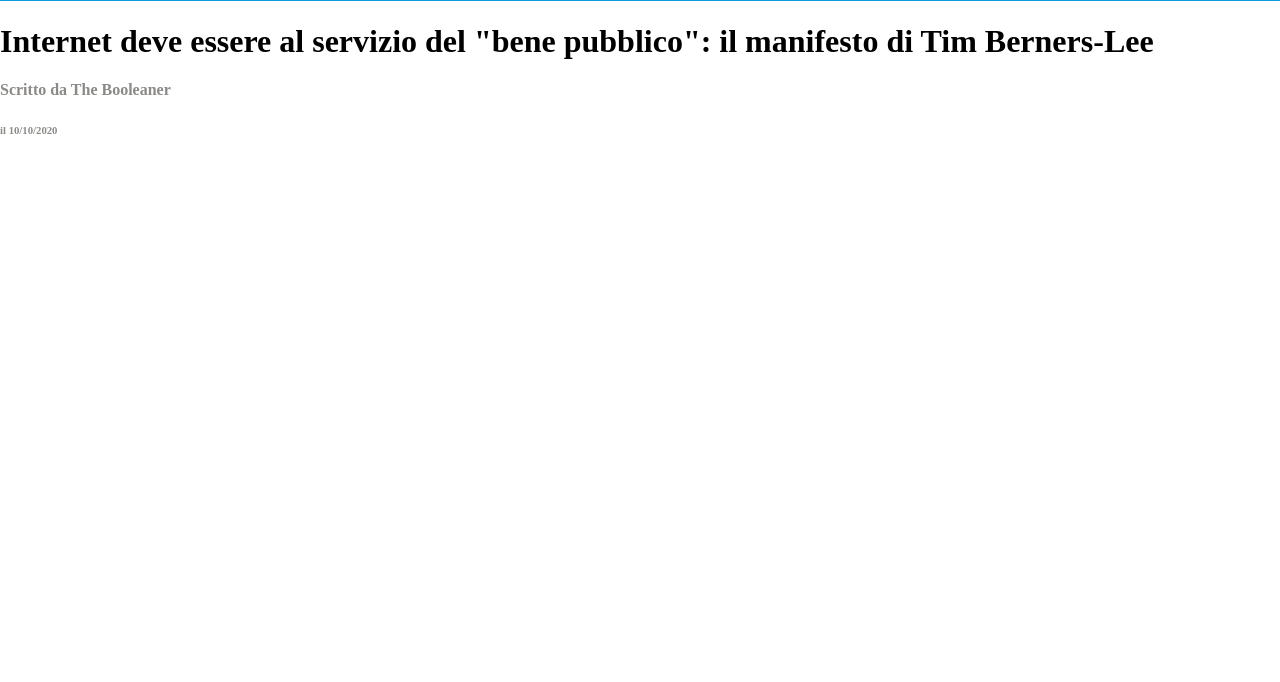
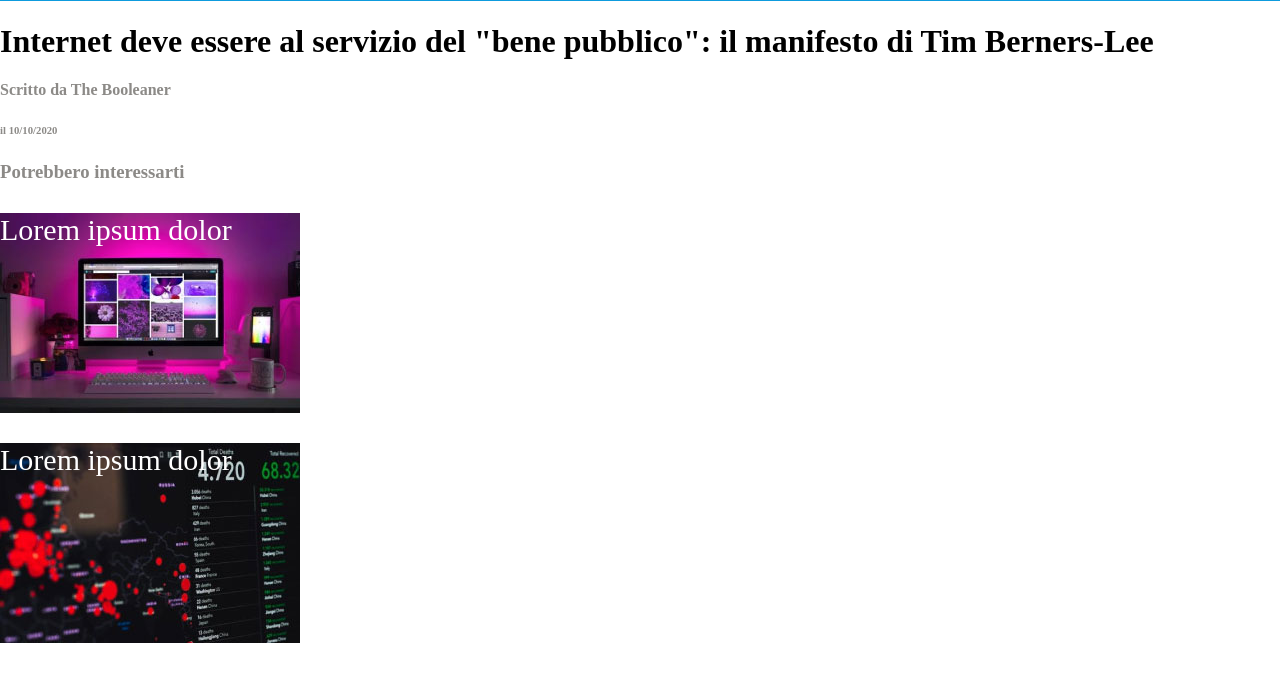
Before and after one commit to Andrea9808/html-css-booleaner, a plain HTML site: page index.html in a window 1280 px wide. Shown: the part 76-758 px from the top of the page. Drawn offline with Linux system fonts and the light colour scheme.

Commit message:
header-footer

```diff
--- a/css/style.css
+++ b/css/style.css
@@ -1,4 +1,5 @@
 
+/* Stili dell' header */
 
 .Background{
     background-image: url(../img/pattern.png);
@@ -24,3 +25,28 @@ body{
 .Data{
     color: rgb(140, 138, 135);
 }
+
+
+
+
+/* Stili del Footer */
+
+.footer{
+    color: rgb(140, 138, 135);
+}
+
+.Monitor p{
+    background-image: url(../img/monitor.jpg);
+    width: 300px;
+    height: 200px;
+    font-size: 30px;
+    color: white;
+}
+
+.Grafico p{
+    background-image: url(../img/graph.jpg);
+    width: 300px;
+    height: 200px;
+    font-size: 30px;
+    color: white;
+}
--- a/index.html
+++ b/index.html
@@ -9,12 +9,19 @@
 <body>
 
     <header>
+
+<!-- Logo -->
+
         <div class="Background">
             <img id="logo" src="img/logo.svg" alt="Immagine-logo">
         </div>
+
+<!-- Didascalia -->
+
         <h1>Internet deve essere al servizio del "bene pubblico": il manifesto di Tim Berners-Lee</h1>
         <h4 class="Intestazione">Scritto da The Booleaner</h4>
         <h6 class="Data">il 10/10/2020</h6>
+
     </header>
 
     <main >
@@ -22,6 +29,18 @@
     </main>
 
     <footer>
+<!-- Immagini finali -->
+        <section>
+            <h3 class="footer">Potrebbero interessarti</h3>
+
+            <div class="Monitor">
+                <p>Lorem ipsum dolor </p>
+            </div>
+
+            <div class="Grafico">
+                <p>Lorem ipsum dolor </p>
+            </div>
+     </section>
 
     </footer>
 
```
